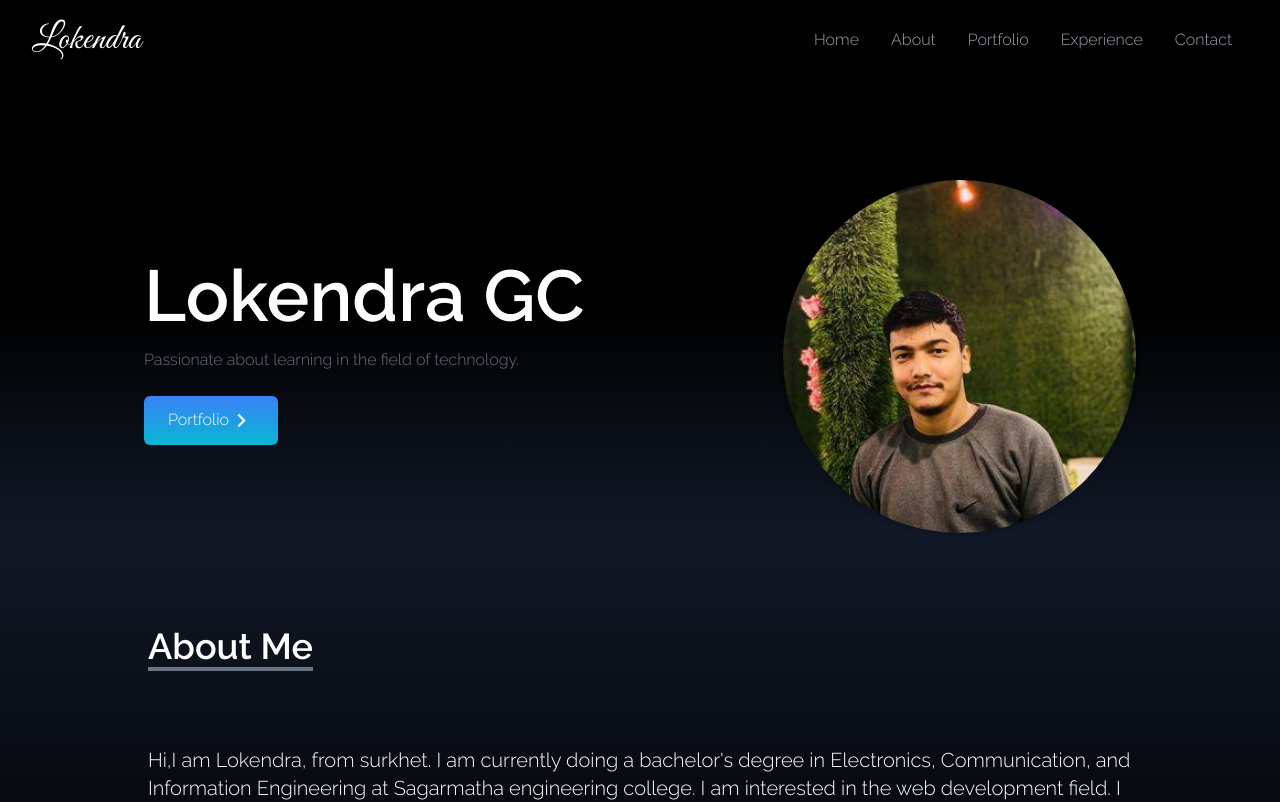
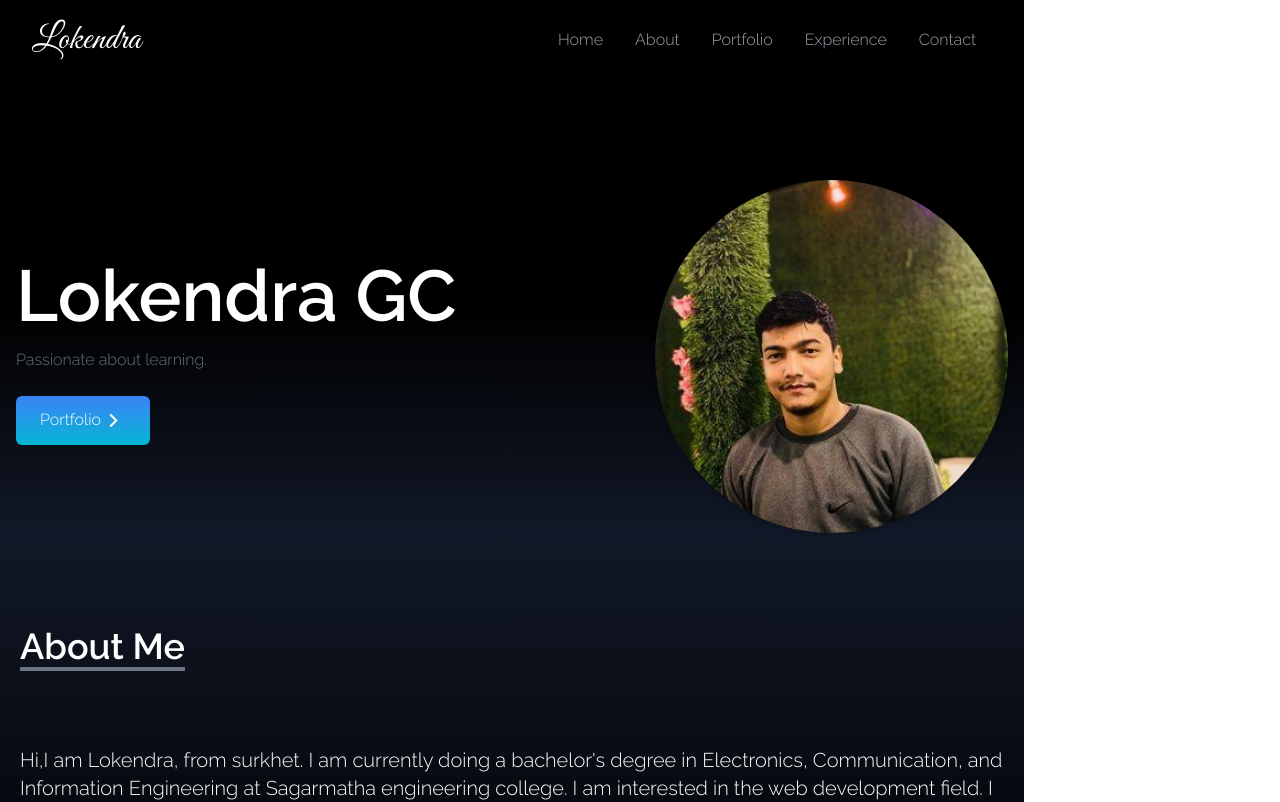
Before and after one commit to LokendraGC/yt-react-my-portfolio, a React (Create React App) app: page / in a window 1280 px wide. Shown: the top 802 px of the page. Built offline with nearby package versions, Linux system fonts and the light colour scheme.

Commit message:
some changes

```diff
--- a/src/component/Home.jsx
+++ b/src/component/Home.jsx
@@ -1,23 +1,20 @@
-import React from 'react'
-import MyImage from "../assets/loki.jpg"
-import { RiArrowRightSLine } from "react-icons/ri"
-import {Link} from "react-scroll"
-
+import React from "react";
+import MyImage from "../assets/loki.jpg";
+import { RiArrowRightSLine } from "react-icons/ri";
+import { Link } from "react-scroll";
 
 const Home = () => {
-
-    const links= [
+  const links = [
     {
-            id:1,
-            link:"portfolio"
+      id: 1,
+      link: "portfolio",
     },
-
-    ]
+  ];
   return (
     <div
       name="home"
       className="pt-[100px]  w-full bg-gradient-to-b from-black via-black
-         to-gray-900"
+         to-gray-900 max-sm:pr-0 sticky"
     >
       <div
         className="max-w-screen-lg mx-auto flex flex-col
@@ -27,9 +24,9 @@ const Home = () => {
           <h2 className="text-4xl mr-64 w-full md:text-7xl font-bold text-white max-sm:text-center">
             Lokendra GC
           </h2>
-            <p className="max-w-md py-4 text-gray-500 max-sm:pl-5">
-              Passionate about learning in the field of technology.
-            </p>
+          <span className="max-w-md py-4 text-gray-500 max-sm:flex justify-center">
+            Passionate about learning.
+          </span>
 
           <div>
             {links.map(({ link }) => (
@@ -62,6 +59,6 @@ const Home = () => {
       </div>
     </div>
   );
-}
+};
 
-export default Home
+export default Home;
--- a/src/component/Navbar.jsx
+++ b/src/component/Navbar.jsx
@@ -1,6 +1,7 @@
 import React, { useState } from 'react'
 import { FaBars, FaTimes } from "react-icons/fa";
 import { Link } from "react-scroll"
+
 
 function Navbar() {
     const [nav, setNav] = useState(false)
@@ -28,9 +29,11 @@ function Navbar() {
     ]
     return (
         <div className='flex justify-between items-center w-full
-    h-20 px-8 text-white bg-black sticky top-0 '>
+    h-20 px-8 text-white bg-black sticky top-0 max-sm:sticky max-sm:top-0 max-sm:'>
             <div>
-                <h1 className='text-4xl font-signature'>Lokendra</h1>
+
+                 <h1 className='text-4xl font-signature hover:cursor-pointer'>Lokendra</h1>
+
             </div>
 
             <ul className='hidden md:flex'>
--- a/src/component/Portfolio.jsx
+++ b/src/component/Portfolio.jsx
@@ -49,7 +49,7 @@ function Portfolio() {
       <div
         name="portfolio"
         className="bg-gradient-to-b from-black
-         to-gray-900 w-full pt-24 sm:h-screen md:h-screen max-sm:h-[900px]"
+         to-gray-900  pt-24 sm:h-screen md:h-screen max-sm:h-[900px]"
       >
         <div
           className="max-w-screen-lg mx-auto p-4 flex flex-col
--- a/src/index.css
+++ b/src/index.css
@@ -12,3 +12,9 @@
     font-family: 'Raleway', sans-serif;
     }
 }
+
+body{
+  position: absolute;
+
+  /* right: ; */
+}
```
Lines whose indentation alone changed are shown as unchanged.
